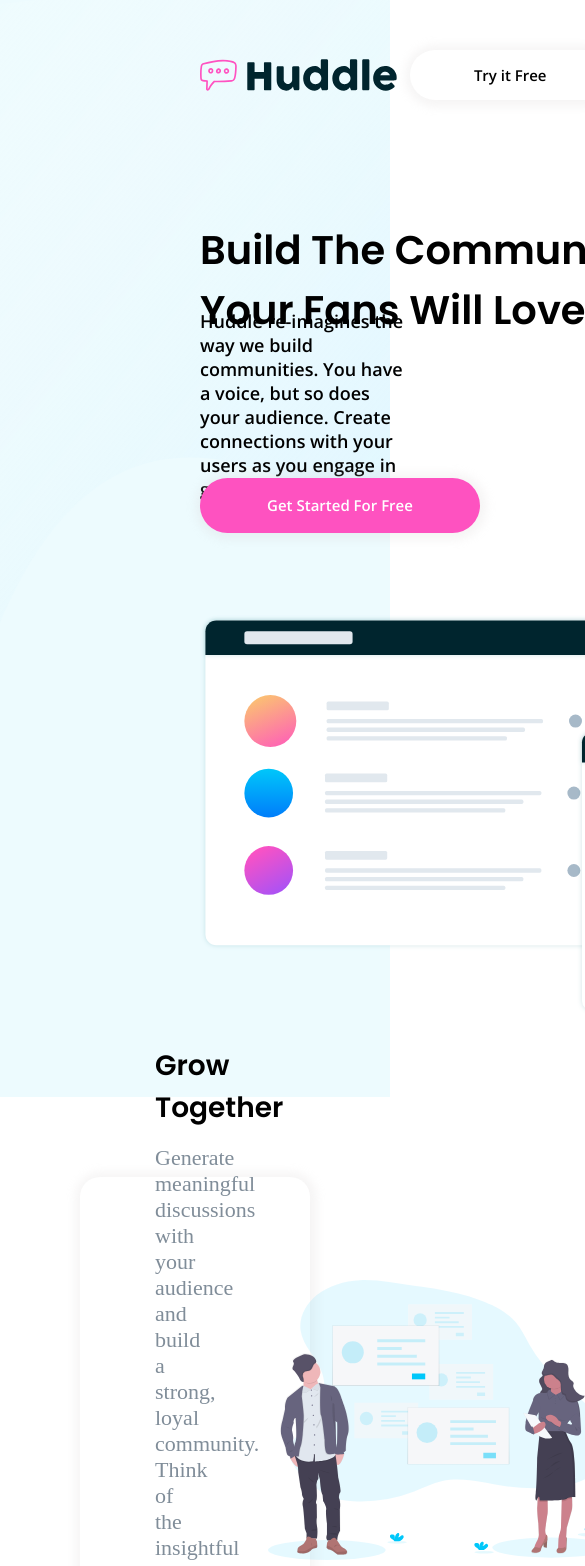
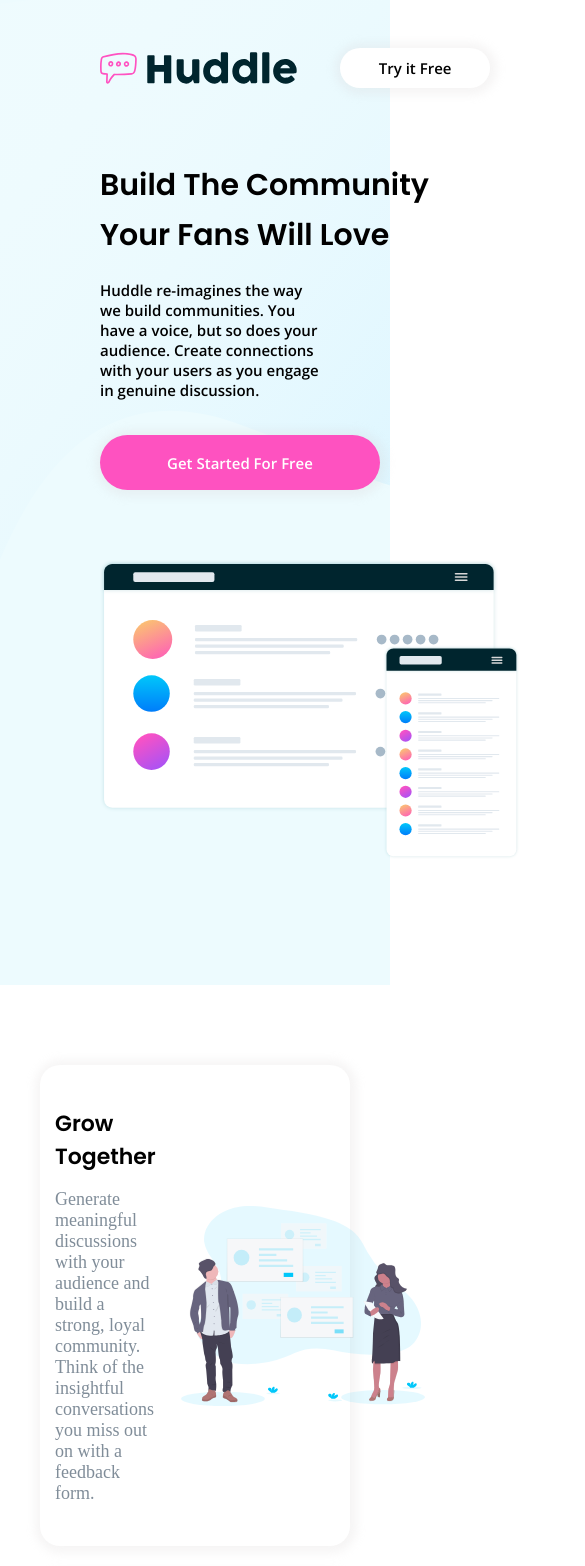
Before and after one commit to Tagert/2023-12-08_huddle_landing_page, a plain HTML site: page index.html in a window 390 px wide. Shown: the top 1566 px of the page, 585 px wide, since content can reach past the window. Drawn offline with nearby package versions, Linux system fonts and the light colour scheme.

Commit message:
small changes

```diff
--- a/index.html
+++ b/index.html
@@ -17,6 +17,7 @@
   </head>
   <body>
     <header class="top-page">
+      <div class="container">
         <div class="grid-container-top">
           <div class="navbar">
             <img src="./images/logo.svg" alt="huddle logo" />
@@ -27,8 +28,8 @@
             <h2>Your Fans Will Love</h2>
             <p>
               Huddle re-imagines the way we build communities. You have a voice,
-            but so does your audience. Create connections with your users as you
-            engage in genuine discussion.
+              but so does your audience. Create connections with your users as
+              you engage in genuine discussion.
             </p>
             <button>Get Started For Free</button>
           </div>
@@ -36,7 +37,9 @@
             <img src="./images/illustration-mockups.svg" alt="" />
           </div>
         </div>
+      </div>
     </header>
+
     <section class="main-content">
       <div class="together">
         <div class="text-content">
--- a/style.css
+++ b/style.css
@@ -1,11 +1,5 @@
 @import url("https://fonts.googleapis.com/css2?family=Poppins:wght@600&display=swap");
 @import url("https://fonts.googleapis.com/css2?family=Open+Sans:wght@400;600&display=swap");
-
-* {
-  box-sizing: border-box;
-  margin: 0;
-  padding: 0;
-}
 
 :root {
   --primary-border-radius: 20px;
@@ -14,14 +8,27 @@
   --poppins: "Poppins", sans-serif;
 }
 
+* {
+  box-sizing: border-box;
+  margin: 0;
+  padding: 0;
+}
+
 body {
   height: 100%;
   width: 100%;
   font-size: 18px;
 }
 
+.container {
+  max-width: 1200px;
+  margin-left: auto;
+  margin-right: auto;
+  padding-left: 20px;
+  padding-right: 20px;
+}
+
 .top-page {
-  height: 90vh;
   width: 100%;
   background-image: url(./images/bg-hero-desktop.svg);
   background-size: cover;
@@ -41,7 +48,7 @@ body {
   grid-template-columns: 1fr 1fr;
   grid-area: 1 / 1 / 2 / 3;
   align-items: center;
-  padding: 0px 200px 0px 200px;
+  /* padding: 0px 200px 0px 200px; */
 }
 
 .navbar img {
@@ -71,7 +78,7 @@ body {
   grid-template-rows: 60px 60px 100px 100px;
   place-items: center start;
   gap: 5px;
-  padding: 120px 50px 100px 200px;
+  /* padding: 120px 50px 100px 200px; */
 }
 
 .left-description h2:first-child {
@@ -113,6 +120,7 @@ body {
 .right-image {
   width: 100%;
   height: 100%;
+  padding-bottom: 20px;
 }
 
 .right-image img {
@@ -376,14 +384,13 @@ body {
 
 @media screen and (max-width: 1425px) {
   .top-page {
-    height: 140vh;
+    /* height: 140vh; */
     width: 100%;
   }
   .grid-container-top {
     display: grid;
     grid-template-columns: 1fr;
-    grid-template-rows: 1fr 1fr 1fr 1fr;
-    height: 100%;
+    grid-template-rows: 135px 1fr 1fr;
   }
 
   .navbar {
@@ -392,7 +399,7 @@ body {
     grid-template-rows: 1fr;
     grid-area: 1 / 1 / 2 / 2;
     align-items: center;
-    padding: 50px 200px 0px 200px;
+    padding: 20px 200px 0px 200px;
   }
 
   .left-description {
@@ -432,7 +439,6 @@ body {
 
 @media screen and (max-width: 1200px) {
   .top-page {
-    height: 130vh;
     width: 100%;
   }
 
@@ -461,7 +467,7 @@ body {
   }
 
   .build h3 {
-    font-size: 26px;
+    font-size: 25px;
   }
 
   .location p {
@@ -470,4 +476,156 @@ body {
 }
 
 @media screen and (max-width: 1000px) {
+  .navbar {
+    padding: 0px 50px 0px 150px;
+  }
+
+  .left-description {
+    padding: 20px 50px 20px 150px;
+    margin-bottom: 20px;
+  }
+
+  .left-description h2:first-child {
+    font-size: 35px;
+  }
+
+  .left-description h2:nth-child(2) {
+    font-size: 35px;
+    margin-bottom: 20px;
+  }
+
+  .left-description p {
+    padding-right: 200px;
+  }
+
+  .left-description button {
+    place-self: end start;
+  }
+
+  .right-image img {
+    margin: 0px 50px 100px 150px;
+  }
+
+  .text-content {
+    padding: 0px 15px 0px 15px;
+  }
+
+  .left-text-content {
+    padding: 0px 15px 0px 15px;
+  }
+
+  .together img,
+  .users img {
+    height: 240px;
+    margin-left: 10px;
+    margin-right: 10px;
+  }
+
+  .conversations img {
+    height: 240px;
+    margin-left: 10px;
+    margin-right: 10px;
+  }
+
+  .build h3 {
+    font-size: 20px;
+  }
+
+  .build button {
+    width: 300px;
+    height: 70px;
+    font-size: 18px;
+  }
 }
+
+@media screen and (max-width: 800px) {
+  .navbar {
+    padding: 0px 50px 0px 120px;
+  }
+
+  .left-description {
+    padding: 20px 50px 20px 120px;
+  }
+
+  .right-image img {
+    height: 320px;
+    margin: 0px 50px 100px 120px;
+  }
+
+  .nav-btn {
+    place-self: center end;
+  }
+
+  .main-content {
+    padding: 0px 40px 0px 40px;
+  }
+}
+
+@media screen and (max-width: 700px) {
+  .navbar {
+    padding: 0px 50px 0px 80px;
+  }
+
+  .left-description {
+    padding: 20px 50px 20px 80px;
+  }
+
+  .right-image img {
+    height: 300px;
+    margin: 0px 50px 100px 80px;
+  }
+  .nav-btn {
+    justify-self: center;
+    height: 40px;
+    width: 150px;
+  }
+
+  .left-description h2:first-child {
+    font-size: 30px;
+  }
+
+  .left-description h2:nth-child(2) {
+    font-size: 30px;
+  }
+
+  .build h3 {
+    font-size: 16px;
+  }
+
+  .left-description p {
+    font-size: 15px;
+  }
+
+  .build button {
+    width: 200px;
+    height: 55px;
+    font-size: 15px;
+  }
+
+  .text-content h3 {
+    font-size: 22px;
+  }
+
+  .text-content p {
+    font-size: 18px;
+    color: hsl(208, 11%, 55%);
+  }
+
+  .together img,
+  .users img {
+    height: 200px;
+  }
+
+  .conversations img {
+    height: 200px;
+  }
+
+  .location p,
+  .mobile-number p,
+  .email p {
+    font-size: 14px;
+    font-family: var(--open-sans);
+    padding-right: 85px;
+    color: #c5d7d8;
+  }
+}
```
Lines whose indentation alone changed are shown as unchanged.
